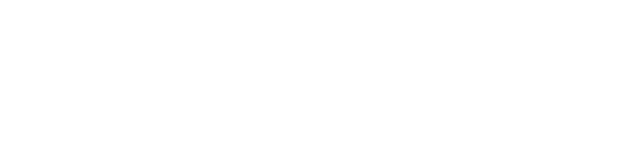
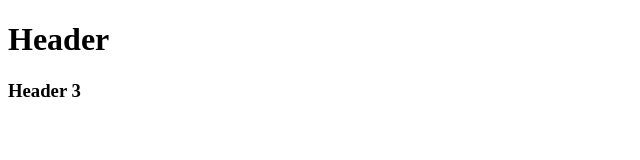
Before and after one commit to wojo1086/git-test, a plain HTML site: page index.html in a window 1280 px wide. Shown: the whole page, without its empty margins (0-640 px from the left). Drawn offline with Linux system fonts and the light colour scheme.

```diff
--- a/index.html
+++ b/index.html
@@ -1,4 +1,6 @@
 <!DOCTYPE html>
 <head></head>
-<body></body>
-</html>
+<body>
+    <h1>Header</h1>
+    <h3>Header 3</h3>
+</body>
```
